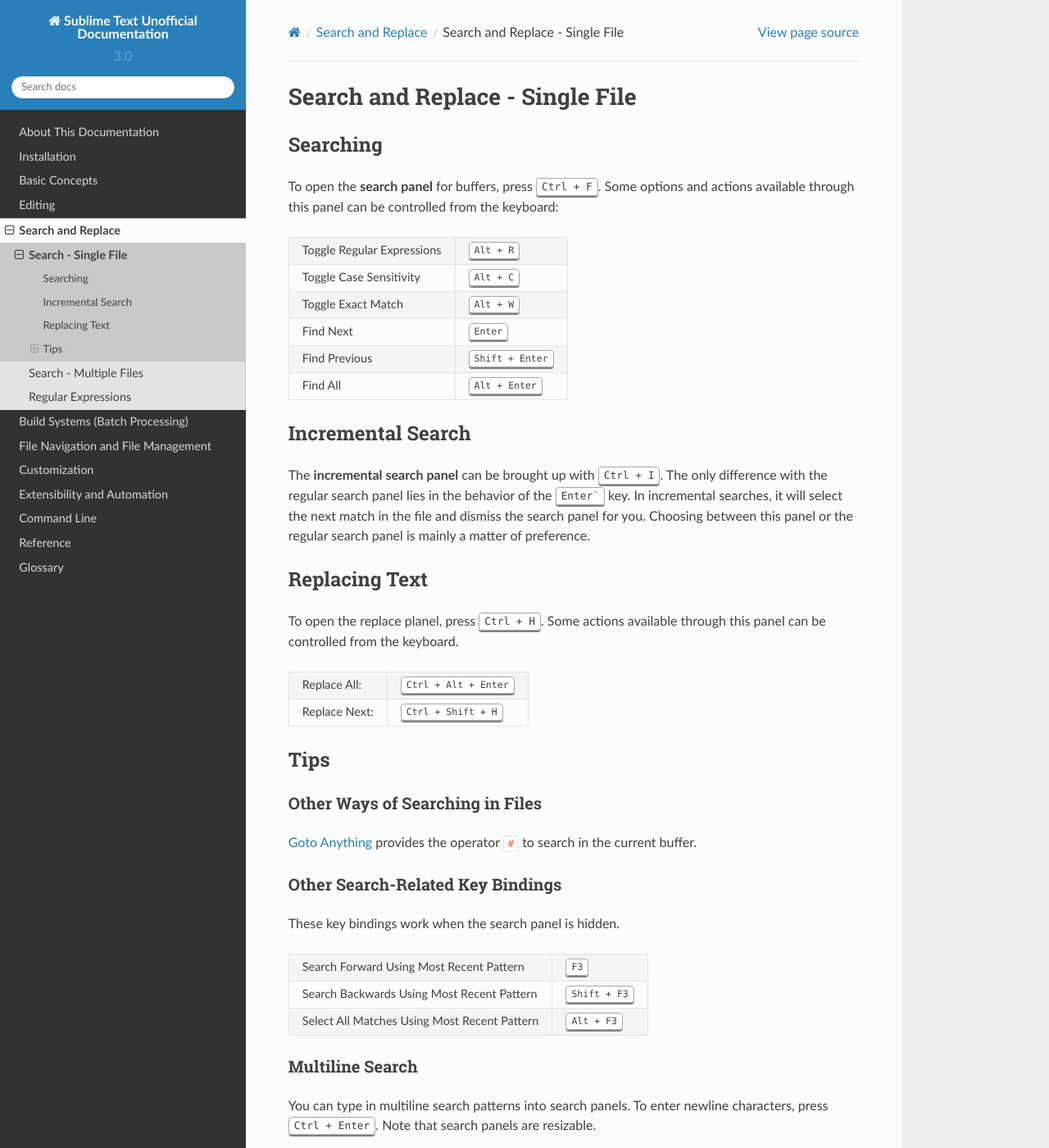
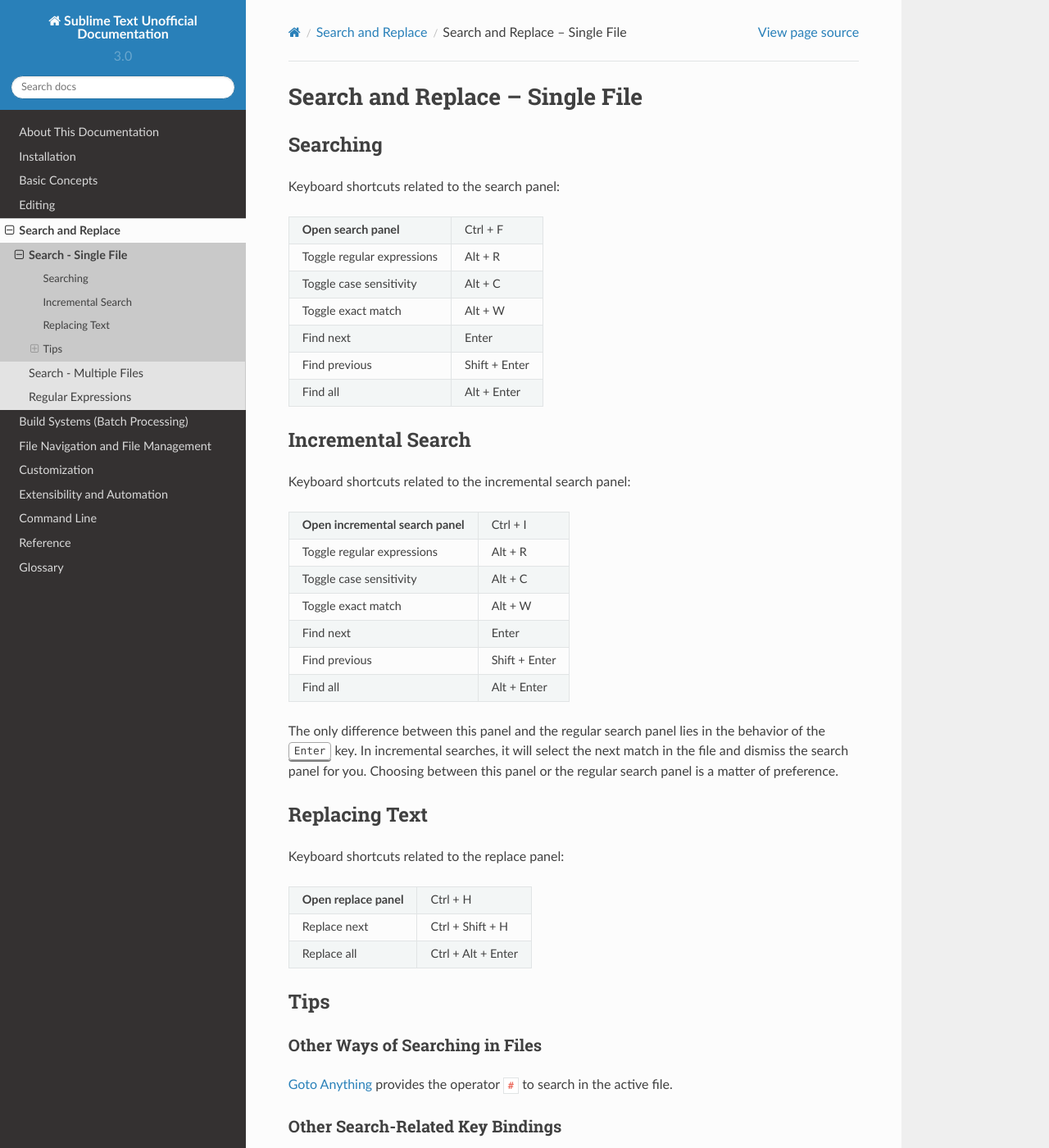
Before and after one commit to guillermooo/sublime-undocs, a Sphinx documentation site: the page built from source/search_and_replace/search_and_replace.rst, in a window 1280 px wide and 1400 px high. Shown: the whole window at 82% size. Built offline with Sphinx 7.4.7 and the Read the Docs theme 2.0.0, drawn with Linux system fonts in a browser that asks for light colours; some of the changed text lies outside the part shown.

Commit message:
edit search and replace topic

```diff
--- a/source/search_and_replace/search_and_replace.rst
+++ b/source/search_and_replace/search_and_replace.rst
@@ -1,5 +1,5 @@
 ================================
-Search and Replace - Single File
+Search and Replace – Single File
 ================================
 
 .. _snr-search-buffer:
@@ -7,16 +7,16 @@
 Searching
 =========
 
-To open the **search panel** for buffers, press :kbd:`Ctrl + F`. Some options
-and actions available through this panel can be controlled from the keyboard:
+Keyboard shortcuts related to the search panel:
 
 ==========================  ====================
-Toggle Regular Expressions  :kbd:`Alt + R`
-Toggle Case Sensitivity     :kbd:`Alt + C`
-Toggle Exact Match          :kbd:`Alt + W`
-Find Next                   :kbd:`Enter`
-Find Previous               :kbd:`Shift + Enter`
-Find All                    :kbd:`Alt + Enter`
+**Open search panel**       Ctrl + F
+Toggle regular expressions  Alt + R
+Toggle case sensitivity     Alt + C
+Toggle exact match          Alt + W
+Find next                   Enter
+Find previous               Shift + Enter
+Find all                    Alt + Enter
 ==========================  ====================
 
 .. _snr-incremental-search-buffer:
@@ -24,11 +24,26 @@
 Incremental Search
 ==================
 
-The **incremental search panel** can be brought up with :kbd:`Ctrl + I`. The only
-difference with the regular search panel lies in the behavior of the :kbd:`Enter``
-key. In incremental searches, it will select the next match in the file and dismiss
-the search panel for you. Choosing between this panel or the regular search
-panel is mainly a matter of preference.
+Keyboard shortcuts related to the incremental search panel:
+
+=================================  ====================
+**Open incremental search panel**  Ctrl + I
+Toggle regular expressions         Alt + R
+Toggle case sensitivity            Alt + C
+Toggle exact match                 Alt + W
+Find next                          Enter
+Find previous                      Shift + Enter
+Find all                           Alt + Enter
+=================================  ====================
+
+The only difference between this panel
+and the regular search panel
+lies in the behavior of the :kbd:`Enter` key.
+In incremental searches,
+it will select the next match in the file
+and dismiss the search panel for you.
+Choosing between this panel or the regular search panel
+is a matter of preference.
 
 
 .. _snr-replace-buffer:
@@ -36,13 +51,13 @@
 Replacing Text
 ==============
 
-To open the replace planel, press :kbd:`Ctrl + H`. Some actions available through
-this panel can be controlled from the keyboard.
+Keyboard shortcuts related to the replace panel:
 
-==========================  =========================
-Replace All:                :kbd:`Ctrl + Alt + Enter`
-Replace Next:               :kbd:`Ctrl + Shift + H`
-==========================  =========================
+==========================  ====================
+**Open replace panel**      Ctrl + H
+Replace next                Ctrl + Shift + H
+Replace all                 Ctrl + Alt + Enter
+==========================  ====================
 
 
 .. _snr-tips-buffer:
@@ -54,27 +69,41 @@
 Other Ways of Searching in Files
 --------------------------------
 
-:ref:`Goto Anything <fm-goto-anything>` provides the operator ``#`` to search in
-the current buffer.
+:ref:`Goto Anything <fm-goto-anything>`
+provides the operator ``#``
+to search in the active file.
 
 
 Other Search-Related Key Bindings
 ---------------------------------
 
-These key bindings work when the search panel is hidden.
+These key bindings work
+when the search panel is hidden:
 
 =============================================== =================
-Search Forward Using Most Recent Pattern        :kbd:`F3`
-Search Backwards Using Most Recent Pattern      :kbd:`Shift + F3`
-Select All Matches Using Most Recent Pattern    :kbd:`Alt + F3`
+Search forward using most recent pattern        F3
+Search backwards using most recent pattern      Shift + F3
+Select all matches using most recent pattern    Alt + F3
 =============================================== =================
 
-.. XXX search under cursor ??
+You can also perform searches
+based on the current selection:
+
+=================================== ==================
+Search using current selection      Ctrl + E
+Replace using current selection     Shift + Shift + E
+=================================== ==================
 
 .. _snr-multiline-search:
 
 Multiline Search
 ----------------
 
-You can type in multiline search patterns into search panels. To enter newline
-characters, press :kbd:`Ctrl + Enter`. Note that search panels are resizable.
+You can type in multiline search patterns
+into search panels.
+To enter newline characters,
+press :kbd:`Ctrl + Enter`.
+
+.. image:: search-and-replace-multiline.png
+
+Note that search panels are resizable too.
```
Also changed, not shown: source/search_and_replace/search_and_replace_files.rst (+30 -29 lines), source/search_and_replace/search_and_replace_overview.rst (+22 -13 lines), source/file_management/file-management-goto-anything.png, source/search_and_replace/search-and-replace-multiline.png (added), source/search_and_replace/search-and-replace-regex-sample.png (added), source/search_and_replace/search-and-replace-search-results.png (added), source/search_and_replace/search-in-files-with-filters.png (added).
